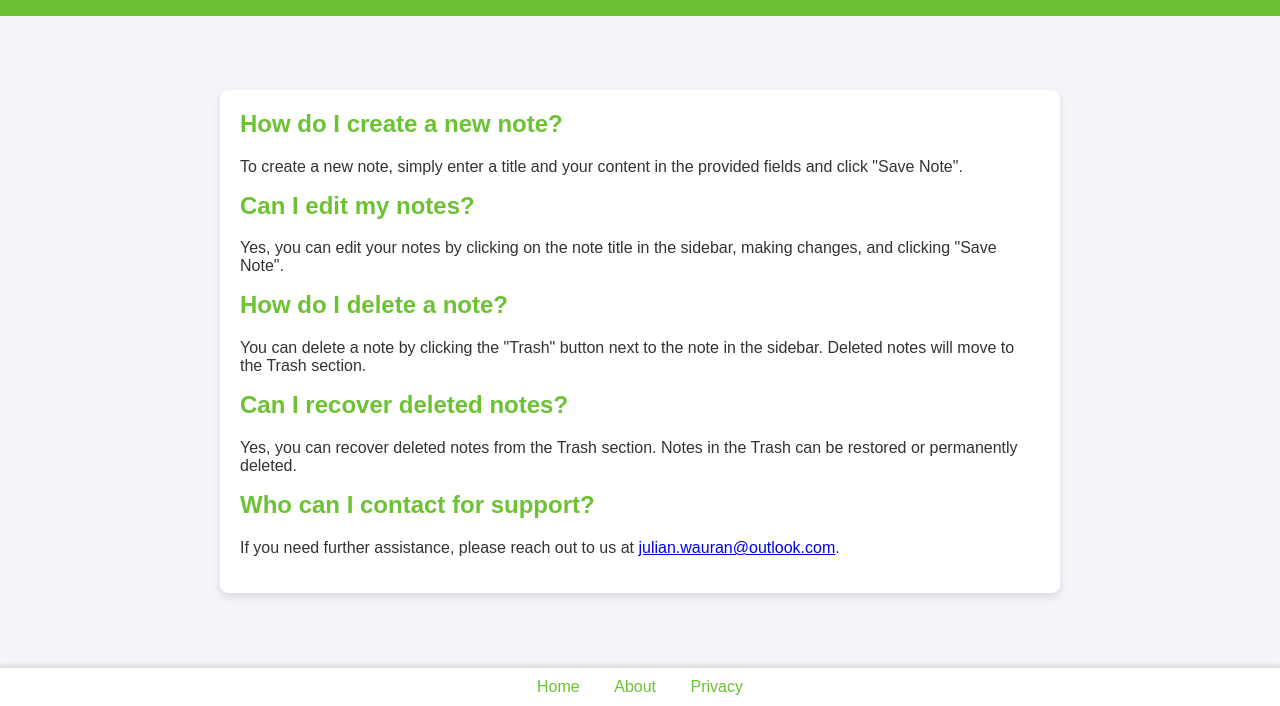
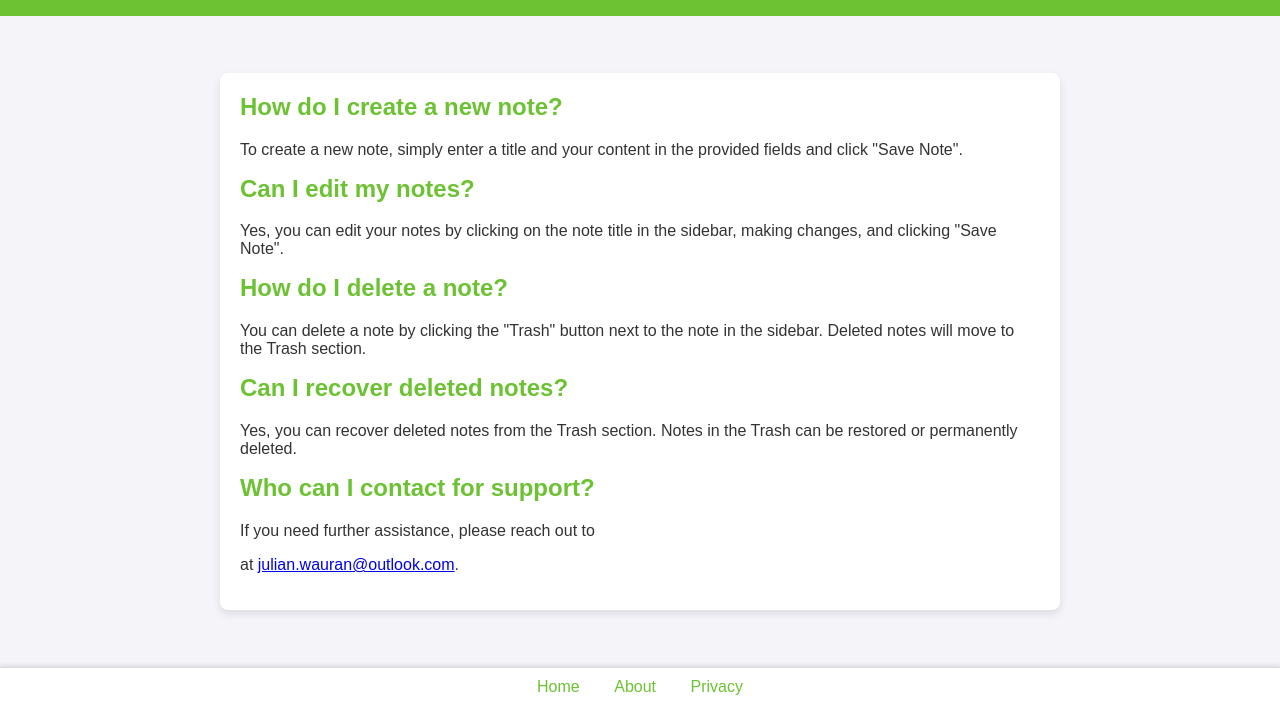
Before and after one commit to julianwauran/julianwauran.github.io, a plain HTML site: page faq.html in a window 1280 px wide. Shown: the part 94-800 px from the top of the page. Drawn offline with Linux system fonts and the light colour scheme.

Commit message:
Add files via upload

```diff
--- a/faq.html
+++ b/faq.html
@@ -88,7 +88,7 @@
             <p>Yes, you can recover deleted notes from the Trash section. Notes in the Trash can be restored or permanently deleted.</p>
 
             <h2>Who can I contact for support?</h2>
-            <p>If you need further assistance, please reach out to us at <a href="mailto:julian.wauran@outlook.com">julian.wauran@outlook.com</a>.</p>
+            <p>If you need further assistance, please reach out to <menu></menu> at <a href="mailto:julian.wauran@outlook.com">julian.wauran@outlook.com</a>.</p>
         </div>
     </div>
     <footer>
```
